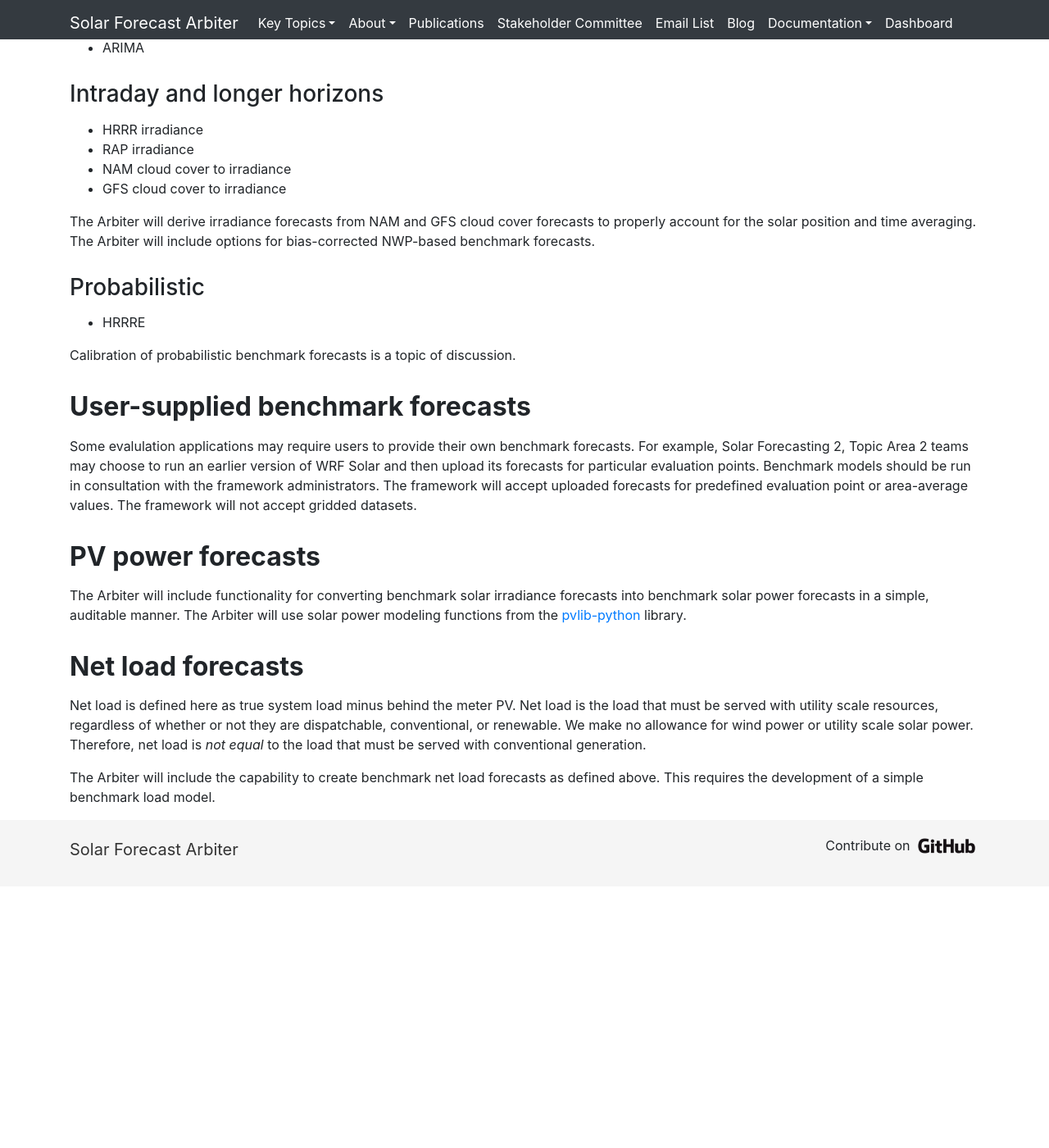
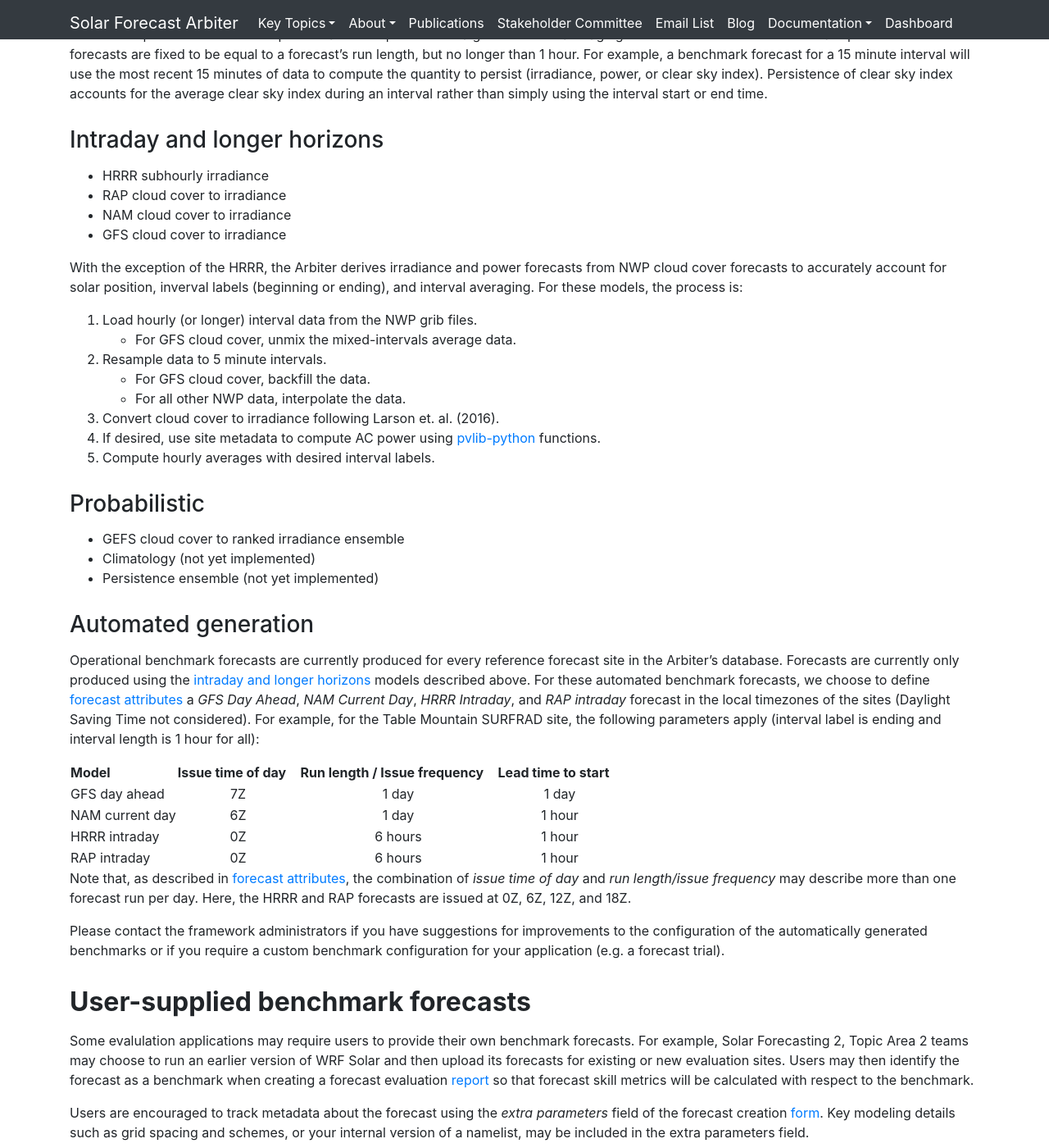
Before and after one commit to SolarArbiter/SolarArbiter.github.io, a Jekyll site: the page built from benchmarks.md, in a window 1280 px wide and 1400 px high, scrolled down 624 px. Shown: the whole window at 82% size. Built offline with Jekyll 4.4.1, drawn with Linux system fonts in a browser that asks for light colours; comment, search, counter and statistics services are not loaded; our own code applies the rules of GitHub Pages for plain Markdown files; before the commit the page ends 1705 px from its top, so only the background shows below that; some of the changed text lies outside the part shown.

Commit message:
update benchmark forecasts description (#92)
* update benchmark forecasts description

* user supplied metadata

* final edits?

* bad link

* edits

* one run, two run, red run, blue run

```diff
--- a/benchmarks.md
+++ b/benchmarks.md
@@ -3,88 +3,121 @@ layout: base
 permalink: /benchmarks/
 ---
 
-# Benchmark Forecasts -- DRAFT
+# Benchmark Forecasts
 
-The Arbiter will include the capability to create and evaluate benchmark
+The Arbiter includes the capability to create and evaluate benchmark
 irradiance, power, and net load forecasts. Comparisons of test forecasts
 against benchmark forecasts can help forecast users and developers
 understand the relative merits of models. The most appropriate benchmark
-will depend on the use case and forecast horizon. We believe that the
-following benchmark forecast attributes are appropriate for most use
-cases:
+will depend on the use case and forecast horizon. To guide our selection
+of the built-in benchmark forecasts, we first identified the following
+desirable attributes of a benchmark forecast:
 
 * Available throughout the US
 * Freely available or easily implemented
 * Provide quantities of interest to both forecast users and providers
 * Stakeholder buy-in
 
-Additional information on the Arbiter's benchmark forecast capabilities
-will be available in January, 2019.
-
-If you're attending AMS 2019, please visit our Benchmark Solar Power
-Forecasts
-[poster](https://ams.confex.com/ams/2019Annual/meetingapp.cgi/Paper/354730)
-on Monday, January 7 from 4:00 - 6:00 PM.
-
-
 ## Built-in benchmark forecasts
 
-
-The Arbiter will provide built-in support for the following benchmark options.
+The Arbiter provides built-in support for the following benchmark
+options. Additional implementation details are available in the
+``solarforecastarbiter-core``
+[documentation](https://solarforecastarbiter-core.readthedocs.io/en/latest/reference-forecasts.html).
 
 ### Intrahour horizons
 
-
 * Persistence
 * Persistence of clear sky index
-* ARIMA
 
+The Arbiter provides reference implementations of persistence
+algorithms. The averaging window of the Arbiter's benchmark persistence
+forecasts are fixed to be equal to a forecast's run length, but no
+longer than 1 hour. For example, a benchmark forecast for a 15 minute
+interval will use the most recent 15 minutes of data to compute the
+quantity to persist (irradiance, power, or clear sky index). Persistence
+of clear sky index accounts for the average clear sky index during an
+interval rather than simply using the interval start or end time.
 
 ### Intraday and longer horizons
 
-
-* HRRR irradiance
-* RAP irradiance
+* HRRR subhourly irradiance
+* RAP cloud cover to irradiance
 * NAM cloud cover to irradiance
 * GFS cloud cover to irradiance
 
-The Arbiter will derive irradiance forecasts from NAM and GFS cloud cover
-forecasts to properly account for the solar position and time averaging. The
-Arbiter will include options for bias-corrected NWP-based benchmark forecasts.
+With the exception of the HRRR, the Arbiter derives irradiance and power
+forecasts from NWP cloud cover forecasts to accurately account for solar
+position, inverval labels (beginning or ending), and interval averaging.
+For these models, the process is:
 
+1. Load hourly (or longer) interval data from the NWP grib files.
+   * For GFS cloud cover, unmix the mixed-intervals average data.
+2. Resample data to 5 minute intervals.
+   * For GFS cloud cover, backfill the data.
+   * For all other NWP data, interpolate the data.
+3. Convert cloud cover to irradiance following Larson et. al. (2016).
+4. If desired, use site metadata to compute AC power using
+   [pvlib-python](https://pvlib-python.readthedocs.io/en/latest/)
+   functions.
+5. Compute hourly averages with desired interval labels.
 
 ### Probabilistic
 
+* GEFS cloud cover to ranked irradiance ensemble
+* Climatology (not yet implemented)
+* Persistence ensemble (not yet implemented)
 
-* HRRRE
+### Automated generation
 
-Calibration of probabilistic benchmark forecasts is a topic of discussion.
+Operational benchmark forecasts are currently produced for every
+reference forecast site in the Arbiter's database. Forecasts are currently only produced
+using the [intraday and longer horizons](#Intraday-and-longer-horizons)
+models described above. For these automated benchmark forecasts, we choose to define
+[forecast attributes](/definitions/#forecastattrs) a *GFS Day Ahead*,
+*NAM Current Day*, *HRRR Intraday*, and *RAP intraday* forecast in the
+local timezones of the sites (Daylight Saving Time not considered). For example, for
+the Table Mountain SURFRAD site, the following parameters apply (interval label
+is ending and interval length is 1 hour for all):
 
+| Model | Issue time of day &nbsp;&nbsp;&nbsp;| Run length / Issue frequency &nbsp;&nbsp;&nbsp;| Lead time to start &nbsp;&nbsp;&nbsp;|
+|-------|:-----------------:|:----------:|:------------------:|
+| GFS day ahead | 7Z | 1 day | 1 day |
+| NAM current day | 6Z | 1 day | 1 hour |
+| HRRR intraday | 0Z | 6 hours | 1 hour |
+| RAP intraday | 0Z | 6 hours | 1 hour |
+
+Note that, as described in [forecast attributes](/definitions/#forecastattrs),
+the combination of *issue time of day* and *run length/issue frequency*
+may describe more than one forecast run per day. Here, the HRRR and RAP
+forecasts are issued at 0Z, 6Z, 12Z, and 18Z.
+
+Please contact the framework administrators if you have suggestions for
+improvements to the configuration of the automatically generated
+benchmarks or if you require a custom benchmark configuration for your
+application (e.g. a forecast trial).
 
 ## User-supplied benchmark forecasts
-
 
 Some evalulation applications may require users to provide their own
 benchmark forecasts. For example, Solar Forecasting 2, Topic Area 2
 teams may choose to run an earlier version of WRF Solar and then upload
-its forecasts for particular evaluation points. Benchmark models should
-be run in consultation with the framework administrators. The framework
-will accept uploaded forecasts for predefined evaluation point or
-area-average values. The framework will not accept gridded datasets.
+its forecasts for existing or new evaluation sites. Users may then
+identify the forecast as a benchmark when creating a forecast
+evaluation [report](/documentation/dashboard/#create-new-report) so that
+forecast skill metrics will be calculated with respect to the benchmark.
 
+Users are encouraged to track metadata about the forecast using the
+*extra parameters* field of the forecast creation
+[form](documentation/dashboard/#create-new-forecast). Key modeling
+details such as grid spacing and schemes, or your internal version of a
+namelist, may be included in the extra parameters field.
 
-## PV power forecasts
-
-
-The Arbiter will include functionality for converting benchmark solar
-irradiance forecasts into benchmark solar power forecasts in a simple,
-auditable manner. The Arbiter will use solar power modeling functions
-from the [pvlib-python](https://pvlib-python.readthedocs.io/en/latest/)
-library.
-
+As explained in the [Data Model](/datamodel/), the Arbiter will accept
+uploaded forecasts for predefined evaluation sites or aggregates. The
+Arbiter will not accept gridded datasets.
 
 ## Net load forecasts
-
 
 Net load is defined here as true system load minus behind the meter PV.
 Net load is the load that must be served with utility scale resources,
@@ -94,5 +127,5 @@ power. Therefore, net load is *not equal* to the load that must be
 served with conventional generation.
 
 The Arbiter will include the capability to create benchmark net load
-forecasts as defined above. This requires the development of a simple
-benchmark load model.
+forecasts as defined above. More information on this topic will be
+available soon.
```
